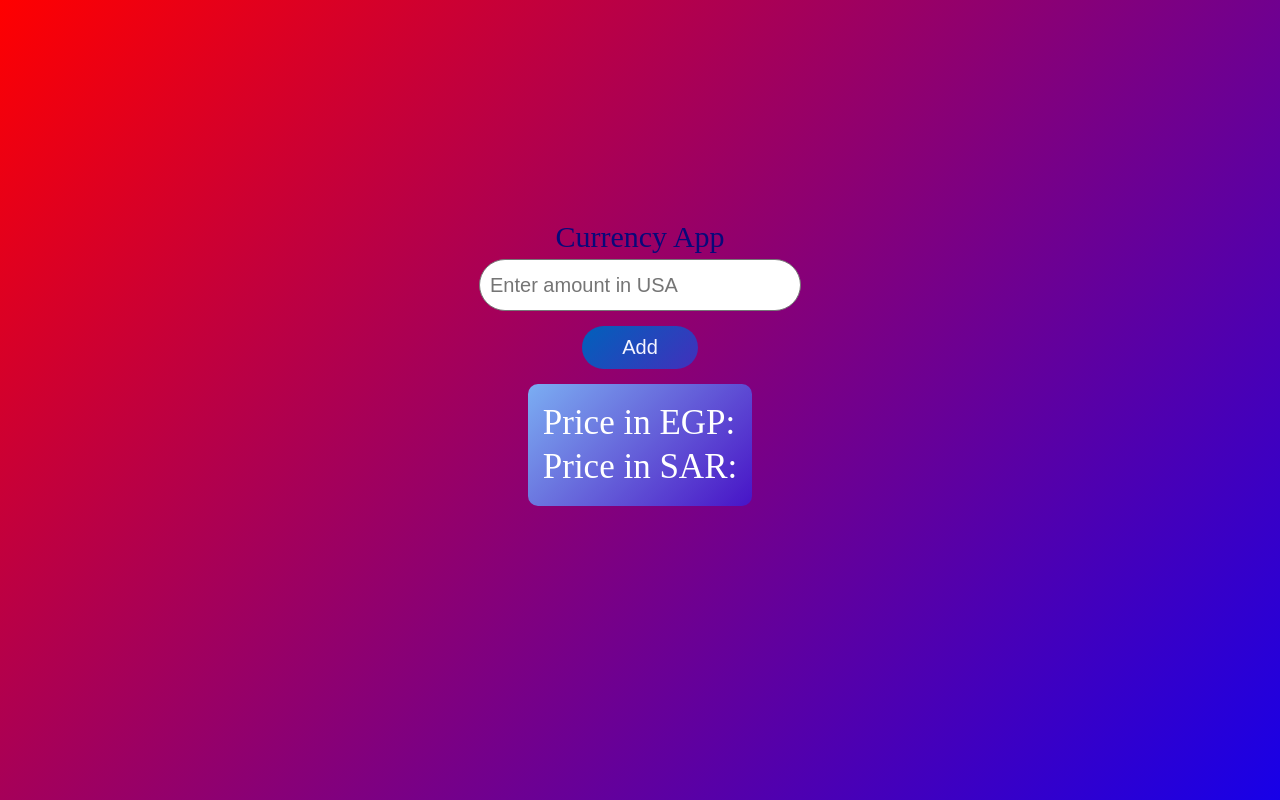
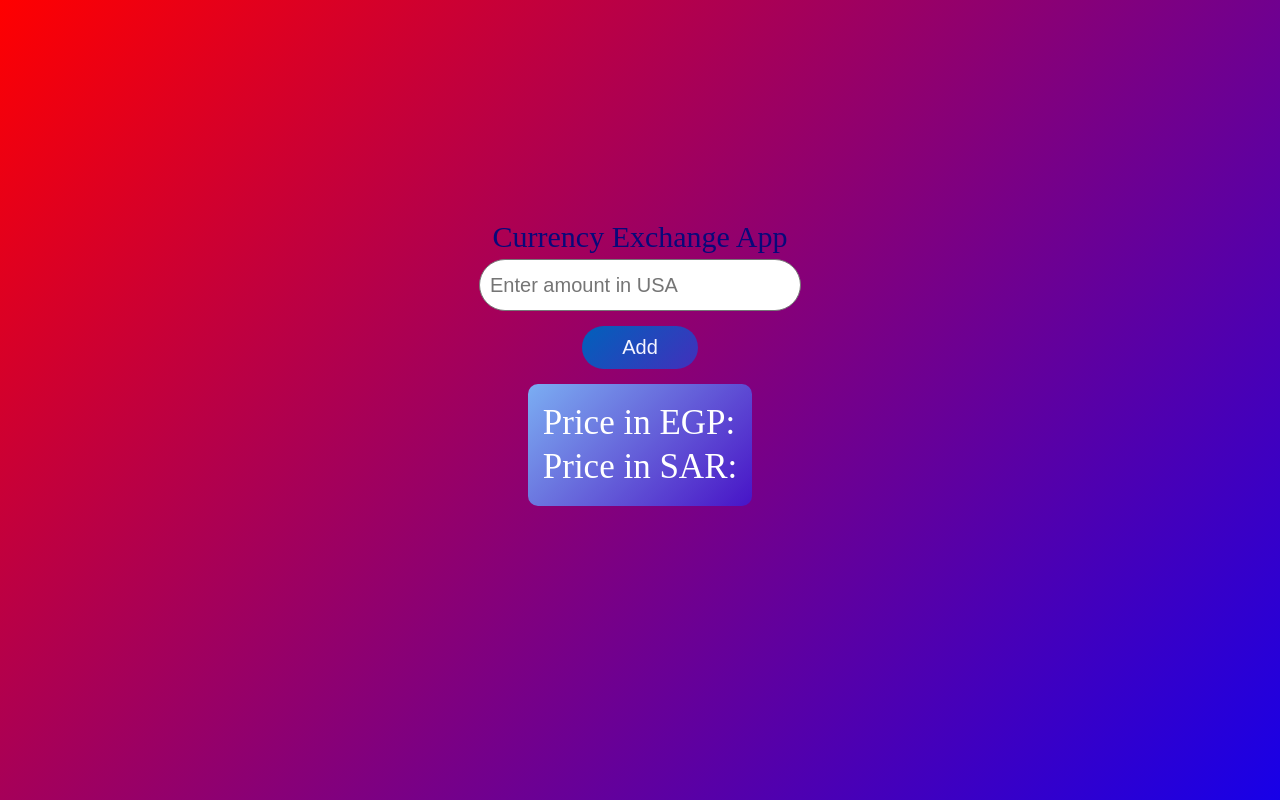
Before and after one commit to Ahmedkaram7/Currency-Exchange-App, a plain HTML site: page index.html in a window 1280 px wide. Shown: the top 800 px of the page. Drawn offline with Linux system fonts and the light colour scheme; no server answers.

Commit message:
Edit Title

```diff
--- a/index.html
+++ b/index.html
@@ -77,7 +77,7 @@
     <div class="container">
 
       <div class="price">
-        <div class="title">Currency App</div>
+        <div class="title">Currency Exchange App</div>
         <input type="text" id="amount-two" placeholder="Enter amount in USA">
         <button id="add">Add</button>
         <div class="cuntry">
```
